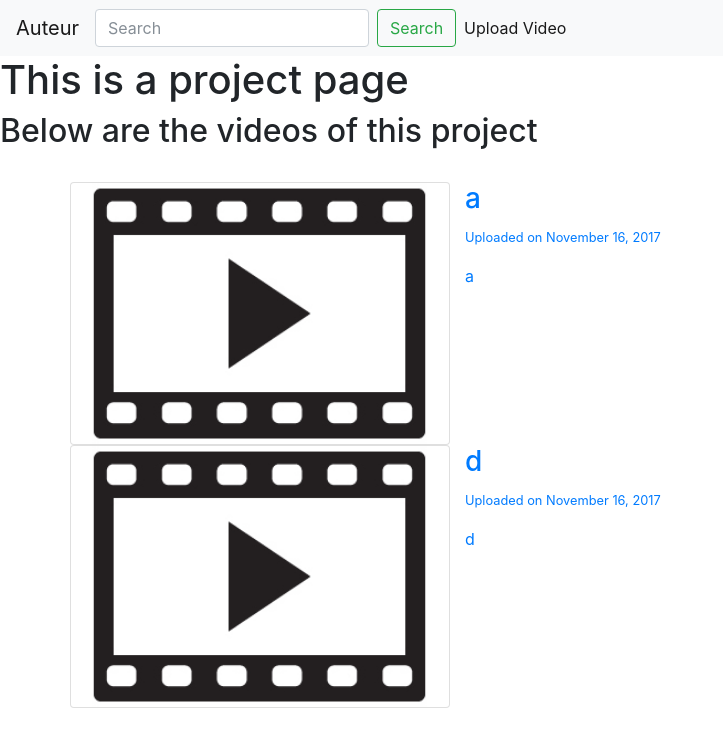
After one commit to cli2/Auteur_Social_Computing, a Flask app: page /project in a window 1280 px wide. The commit adds this page. Shown: the top 747 px of the page, without its empty margins (0-723 px from the left). Run offline with Flask 2, Linux system fonts and the light colour scheme; data comes from the database, SQL or seed files in the repository; both versions use the stored data as it was after the commit; some libraries are stand-ins or nearby versions.

Commit message:
upload video works

```diff
--- a/auteur/main.py
+++ b/auteur/main.py
@@ -1,12 +1,14 @@
 #Imports
-from flask import Flask, render_template #import Flask, Jinja2 rendering
+from flask import Flask, render_template, request, redirect, url_for #import Flask, Jinja2 rendering
 from flask_bootstrap import Bootstrap #import bootstrap - don't forget to pip install flask-bootstrap first
 from flask_script import Manager #import flask-script
 from flask_sqlalchemy import SQLAlchemy
+from flask import flash
 import os
 from flask_wtf import Form
 from wtforms import StringField, SubmitField, SelectField
 from wtforms.validators import Required
+from datetime import datetime
 
 #############################
 ##          Config         ##
@@ -50,18 +52,54 @@ db = SQLAlchemy(app)
 #             name=form.name.data
 #             db.session.commit()
 #     return render_template('index.html', form=form, name=name)
+#Put the class in the front
+
+#Added an index page
 
 
+@app.route('/')
+def index():
+    return render_template('index.html')
 
-@app.route('/upload', methods=['GET', 'POST'])
+@app.route('/project')
+def project():
+    videos= Video.query.order_by(Video.date.desc()).all()
+    return render_template('project.html',videos=videos)
+#app.route('/project/<int_project_id>/<title>')
+@app.route('/video/<video_title>')
+def video(video_title):
+    video= Video.query.filter_by(title=video_title).one()
+    date=video.date.strftime('%B %d, %Y ')
+    videos= Video.query.order_by(Video.date.desc()).all()
+    return render_template('video.html',video=video,date=date,videos=videos)
+
+@app.route('/upload')
 def upload():
-    form = UploadForm()
-    if form.validate_on_submit():
-        video = Video(title=form.title.data,
-                    description=form.description.data,
-                    project_id=form.project_id.data)
-        db.session.add(video)
-    return render_template('upload.html', form=form)
+    return render_template('upload.html')
+
+@app.route('/create_db')
+def create_db():
+    db.drop_all()
+    db.create_all()
+    return '<h1>Database Created</h1>'
+#There is a separate route to handle the upload
+@app.route('/uploadvideo', methods=['POST'])
+def uploadvideo():
+    title=request.form['title']
+    description=request.form['description']
+    video_file=request.files['inputFile']
+    video = Video(title=title,description=description,date=datetime.now(),video_file=video_file.read())
+    db.session.add(video)
+    db.session.commit()
+    flash('You have uploaded a video sucessfully')
+    return redirect(url_for('index'))
+    #form = UploadForm()
+    #if form.validate_on_submit():
+        #video = Video(title=form.title.data,
+                    #description=form.description.data,
+                    #project_id=form.project_id.data)
+        #db.session.add(video)
+    #return render_template('upload.html', form=form)
 
 # @app.route('/<name>')
 # def user(name):
@@ -71,10 +109,6 @@ def upload():
 #     else:
 #         return 'This user is %s' % existinguser.ready
 
-@app.route('/create_db')
-def create_db():
-    db.create_all()
-    return '<h1>Database Created</h1>'
 
 #############################
 ## Model Definitions Below ##
@@ -96,6 +130,9 @@ class UploadForm(Form):
     #     if User.query.filter_by(email=field.data).first():
     #         raise ValidationError('Email taken')
 
+
+#route for creating a new database
+
 class Video(db.Model):
     __tablename__ = 'videos'
     id = db.Column(db.Integer, primary_key=True)
@@ -105,7 +142,7 @@ class Video(db.Model):
     comments = db.Column(db.String(64), unique=True, index=True)
     description = db.Column(db.String(64), nullable=True)
     likes = db.Column(db.Integer)
-    video = db.Column(db.LargeBinary) # what should be video datatype be?????
+    video_file = db.Column(db.LargeBinary) # what should be video datatype be?????
     date = db.Column(db.DateTime) # not in scope right now
 
 class User(db.Model): # what is UserMixin???
@@ -113,9 +150,28 @@ class User(db.Model): # what is UserMixin???
     id = db.Column(db.Integer, primary_key=True)
     name = db.Column(db.String(64), unique=True, index=True)
 
+class Project(db.Model):
+    __tablename__ = 'projects'
+    id = db.Column(db.Integer, primary_key=True)
+    user_id = db.Column(db.Integer)
+    name = db.Column(db.String(64))
+    date = db.Column(db.DateTime)
+    genre = db.Column(db.String(64)) ##or should we use Integer
+    description = db.Column(db.String(64))
+    picture = db.Column(db.LargeBinary)
+
+class Comment(db.Model):
+    __tablename__ = 'comments'
+    id = db.Column(db.Integer, primary_key=True)
+    user_id = db.Column(db.Integer)
+    video_id = db.Column(db.Integer)
+    content = db.Column(db.String(64))
+    time = db.Column(db.Integer) ###how to implement this?
+
 
 ###########################################
 ## Run the Flask Webserver in debut mode ##
 ###########################################
-if __name__=='__main__': #only do the following if the script is executed directly skip if imported
+if __name__=='__main__':#only do the following if the script is executed directly skip if imported
+    app.config['TEMPLATES_AUTO_RELOAD']=True
     app.run(debug=True) #start the integrated flask webserver
--- a/auteur/static/style.css
+++ b/auteur/static/style.css
@@ -0,0 +1,4 @@
+.container{
+	margin-top:2rem;
+	margin-bottom:2rem;
+}
--- a/auteur/templates/base.html
+++ b/auteur/templates/base.html
@@ -8,34 +8,33 @@
 
     <!-- Bootstrap CSS -->
     <link rel="stylesheet" href="https://maxcdn.bootstrapcdn.com/bootstrap/4.0.0-beta.2/css/bootstrap.min.css" integrity="sha384-PsH8R72JQ3SOdhVi3uxftmaW6Vc51MKb0q5P2rRUpPvrszuE4W1povHYgTpBfshb" crossorigin="anonymous">
+    <link href="{{url_for('static',filename='style.css')}}" rel="stylesheet" type="text/css">
   </head>
   <body>
+    <!--change the url-->
     <nav class="navbar navbar-expand-lg navbar-light bg-light">
-        <a class="navbar-brand" href="#">Auteur</a>
+        <a class="navbar-brand" href="{{url_for('index')}}">Auteur</a>
         <button class="navbar-toggler" type="button" data-toggle="collapse" data-target="#navbarSupportedContent" aria-controls="navbarSupportedContent" aria-expanded="false" aria-label="Toggle navigation">
           <span class="navbar-toggler-icon"></span>
         </button>
         <div class="collapse navbar-collapse" id="navbarSupportedContent">
-
             <form class="form-inline my-2 my-lg-0">
                 <input class="form-control mr-sm-2" type="search" placeholder="Search" aria-label="Search">
                 <button class="btn btn-outline-success my-2 my-sm-0" type="submit">Search</button>
             </form>
             <ul class="navbar-nav mr-auto ">
                 <li class="nav-item active">
-                    <a class="nav-link" href="#">Upload Video<span class="sr-only">(current)</span></a>
+                    <a class="nav-link" href="{{url_for('upload')}}">Upload Video<span class="sr-only">(current)</span></a>
                 </li>
             </ul>
         </div>
     </nav>
-    <h1>Hello, world!</h1>
-    <div class="container">
-      {% block content %}
+    <!--h1>Hello, world!</h1-->
+    {% block content %}
       <p>
         This should not appear
       </p>
-      {% endblock %}
-    </div>
+    {% endblock %}
 
     <!-- Optional JavaScript -->
     <!-- jQuery first, then Popper.js, then Bootstrap JS -->
--- /dev/null
+++ b/auteur/templates/project.html
@@ -0,0 +1,20 @@
+{% extends "base.html" %}
+{% block content %}
+<h1>This is a project page</h1>
+<h2>Below are the videos of this project</h2>
+<div class="container">
+  {% for video in videos %}
+  <div class="row">
+    <div class="col-md-4 card">
+      <img class="card-img-top" src="{{url_for('static',filename='video.png')}}" alt="Card image cap">
+    </div>
+    <div class="col-md-8">
+      <a href="{{url_for('video', video_title=video.title)}}">
+        <h3>{{video.title}}</h3>
+        <p><small>Uploaded on {{video.date.strftime('%B %d, %Y')}}</small></p>
+        <p>{{video.description}}</p>
+      </a>
+    </div>
+  </div>
+  {% endfor %}
+{% endblock %}
```
Also changed, not shown: auteur/templates/index.html (added, +7 -0 lines), auteur/templates/upload.html (+24 -2 lines), auteur/templates/video.html (added, +111 -0 lines), auteur/data.sqlite (added), auteur/static/video.png (added), 3 other files.
